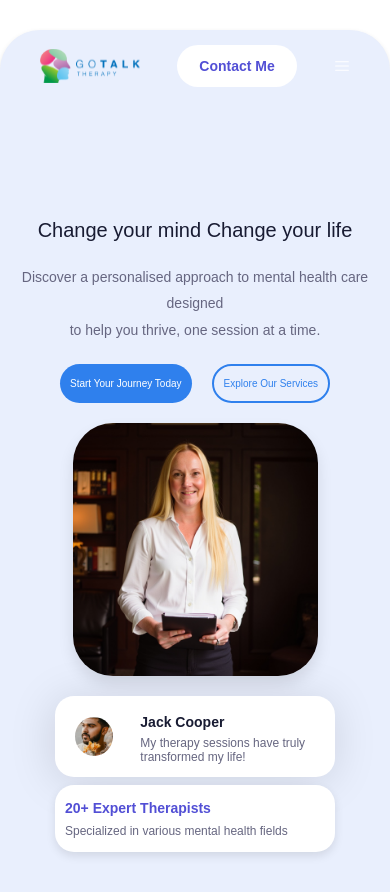
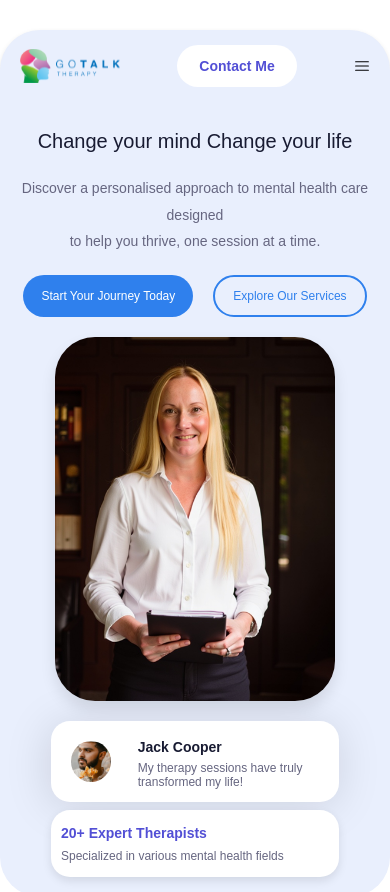
Before and after one commit to newcodemorning/go-Talk-therapy, a React (Create React App) app: page / in a window 390 px wide. Shown: the top 892 px of the page. Built offline with nearby package versions, Linux system fonts and the light colour scheme.

Commit message:
fix: improve responsive spacing and layout

```diff
--- a/src/styles/AboutHero.css
+++ b/src/styles/AboutHero.css
@@ -5,9 +5,12 @@
     justify-content: center;
     align-items: center;
     border-radius: 0 0 40px 40px;
+    /* FIX: was width:95%; margin-left:40px — use symmetric centering */
     width: 95%;
-    margin-left: 40px;
-    height: 100vh;
+    margin-left: auto;
+    margin-right: auto;
+    min-height: 80vh;
+    height: auto;
 }
 
 .about-content {
@@ -137,12 +140,18 @@
     background-color: #E0E0E0;
 }
 
-@media (max-width: 992px) {
+/* FIX: was 992px — aligned to 1024px to match navbar */
+@media (max-width: 1024px) {
     .about-hero-container {
         width: 100%;
         margin-left: 0;
+        margin-right: 0;
         padding: 0 40px;
-        height: 65vh;
+        /* FIX: was 65vh — use auto so content drives height */
+        min-height: 50vh;
+        height: auto;
+        padding-top: 40px;
+        padding-bottom: 40px;
     }
 
     .about-profile-section {
@@ -183,7 +192,10 @@
 
 @media (max-width: 768px) {
     .about-hero-container {
-        height: 100vh;
+        /* FIX: was height:100vh — use auto so content drives height */
+        min-height: 60vh;
+        height: auto;
+        padding: 30px 20px;
     }
 
     .contact-button .primary-button {
--- a/src/styles/CommonQuestions.css
+++ b/src/styles/CommonQuestions.css
@@ -74,10 +74,12 @@
 }
 
 .faq-question-text {
-    overflow: hidden;
-    text-overflow: ellipsis;
-    white-space: nowrap;
+    /* FIX: was white-space:nowrap — caused confirmed horizontal overflow at 1024px */
+    /* Allow question text to wrap naturally; ellipsis no longer needed */
     flex: 1;
+    min-width: 0;
+    word-break: break-word;
+    overflow-wrap: break-word;
 }
 .faq-icon {
     font-size: 18px;
--- a/src/styles/ContactForm.css
+++ b/src/styles/ContactForm.css
@@ -268,8 +268,9 @@
 
 
 @media (max-width: 480px) {
+    /* FIX: was width:108% — caused definite horizontal overflow on mobile */
     .contact-form button {
-        width: 108%;
+        width: 100%;
     }
 
     .form-row {
@@ -278,5 +279,4 @@
     .form-row .input-container {
         width: 100%;
     }
-
 }
--- a/src/styles/ContactHero.css
+++ b/src/styles/ContactHero.css
@@ -7,12 +7,13 @@
     justify-content: center;
     align-items: center;
     border-radius: 0 0 40px 40px;
+    /* FIX: was width:95%; margin-left:40px — use symmetric centering */
     width: 95%;
-    margin-left: 40px;
+    margin-left: auto;
+    margin-right: auto;
     height: 50vh;
     background-color: #E9EFFD;
     position: relative;
-
 }
 
 .contact-header-section {
@@ -47,12 +48,14 @@
 }
 
 
-@media (max-width:1080px) {
+/* FIX: was 1080px — aligned to 1024px to match navbar */
+@media (max-width: 1024px) {
     .contact-hero-container {
         width: 100%;
         margin-left: 0;
+        margin-right: 0;
+        padding: 0 20px;
     }
-
 }
 
 @media (max-width: 768px) {
--- a/src/styles/Hero.css
+++ b/src/styles/Hero.css
@@ -5,9 +5,12 @@
     justify-content: center;
     align-items: center;
     border-radius: 0 0 40px 40px;
+    /* FIX: was width:95%; margin-left:40px — use symmetric centering */
     width: 95%;
-    margin-left: 40px;
-    height: 85vh;
+    margin-left: auto;
+    margin-right: auto;
+    min-height: 85vh;
+    height: auto;
 }
 
 .hero_content {
@@ -295,7 +298,8 @@
     line-height: 24px;
 }
 
-@media (max-width: 1080px) {
+/* FIX: was 1080px — aligned to 1024px to match navbar breakpoint */
+@media (max-width: 1024px) {
 
     .profile-image,
     .background-shape.orange {
@@ -307,6 +311,7 @@
         width: 100%;
         padding: 0 40px;
         margin-left: 0;
+        margin-right: 0;
     }
 }
 
@@ -367,8 +372,13 @@
     .hero-container {
         width: 100%;
         margin-left: 0;
+        margin-right: 0;
         padding: 0 40px;
-        height: 100vh;
+        /* FIX: was height:100vh — causes excess dead space on tablet; use auto */
+        min-height: 80vh;
+        height: auto;
+        padding-top: 40px;
+        padding-bottom: 40px;
     }
 
     .header-section h1 {
@@ -426,7 +436,8 @@
     .contact-hero-container {
         width: 100%;
         margin-left: 0;
-        padding: 0 20px;
+        margin-right: 0;
+        padding: 20px 20px;
     }
 
     .header-section {
@@ -439,7 +450,8 @@
     .header-section .highlight {
         font-size: 24px;
         line-height: 1.4;
-        padding-top: 50px;
+        /* FIX: was padding-top:50px which added extra dead space */
+        padding-top: 20px;
     }
 
     .header-section p {
@@ -493,26 +505,50 @@
     .header-section p {
         font-size: 14px;
     }
+
     .profile-section .cards {
         margin-top: 0;
+        align-items: center;
     }
 
+    /* FIX: ensure profile section stacks vertically on small mobile */
     .profile-section {
         flex-direction: column;
+        width: 100%;
+        align-items: center;
     }
 
-    .profile-image,
+    /* FIX: use percentage + max-width instead of fixed px — prevent overflow */
+    .profile-image {
+        width: 80%;
+        max-width: 280px;
+        height: auto;
+        aspect-ratio: 1 / 1.3;
+        transform: none;
+    }
+
     .background-shape.orange {
-        width: 70%;
-        height: 30vh;
+        display: none;
     }
 
     .primary__button,
     .secondary__button {
-        font-size: 10px;
+        font-size: 12px;
+        padding: 10px 18px;
+    }
+
+    .buttons {
+        flex-wrap: wrap;
+        justify-content: center;
     }
 
     .hero-card.bottom {
         display: none;
     }
+
+    .hero-card.top-left,
+    .hero-card.top-right {
+        width: 90%;
+        max-width: 320px;
+    }
 }
--- a/src/styles/Nav.css
+++ b/src/styles/Nav.css
@@ -3,8 +3,10 @@
     background: #E9EFFD;
     padding: 20px 80px;
     margin-top: 30px;
+    /* FIX: was width:95%; margin-left:40px — replaced with symmetric centering */
     width: 95%;
-    margin-left: 40px;
+    margin-left: auto;
+    margin-right: auto;
     box-shadow: 0 2px 5px rgba(0, 0, 0, 0.1);
     z-index: 1000;
 }
@@ -120,7 +122,10 @@
     flex-direction: column;
     gap: 4px;
     cursor: pointer;
-    color: #fff !important;
+    /* FIX: color was #fff which made icon invisible on light background */
+    color: #333;
+    z-index: 1001;
+    position: relative;
 }
 
 .burger-icon .line {
@@ -133,7 +138,7 @@
 .close-icon {
     display: none;
     position: absolute;
-    top: 15px;
+    top: 20px;
     right: 20px;
     font-size: 24px;
     background: none;
@@ -142,11 +147,13 @@
     color: #333;
 }
 
-@media (max-width: 1080px) {
+/* FIX: was 1080px — lowered to 1024px so laptop viewport gets the full-width reset */
+@media (max-width: 1024px) {
     .n-wrapper {
         width: 100%;
         padding: 0 40px;
         margin-left: 0;
+        margin-right: 0;
     }
 }
 
@@ -156,47 +163,15 @@
     }
 }
 
-
+/* FIX: merged the two duplicate @media (max-width: 768px) blocks into one */
 @media (max-width: 768px) {
-    .n-menu {
-        z-index: 99999;
-        position: fixed;
-        top: 0;
-        right: -500%;
-        width: 250px;
-        height: 100vh;
-        background-color: #fff;
-        flex-direction: column;
-        justify-content: center;
-        align-items: center;
-        gap: 20px;
-        transition: right 0.3s ease;
-        box-shadow: -2px 0 5px rgba(0, 0, 0, 0.1);
+    .n-wrapper {
+        width: 100%;
+        padding: 0 20px;
+        margin-left: 0;
+        margin-right: 0;
     }
 
-    .n-btn {
-        position: static;
-        margin: 0;
-        padding: 7px 22px;
-    }
-
-    .n-menu.open {
-        right: 0;
-    }
-
-    .burger-icon {
-        display: flex;
-    }
-
-    .close-icon {
-        display: block;
-    }
-}
-
-
-
-
-@media (max-width: 768px) {
     .n-menu {
         z-index: 99999;
         position: fixed;
@@ -211,6 +186,12 @@
         gap: 20px;
         transition: right 0.3s ease-in-out;
         box-shadow: -2px 0 5px rgba(0, 0, 0, 0.1);
+    }
+
+    .n-btn {
+        position: static;
+        margin: 0;
+        padding: 7px 22px;
     }
 
     .n-menu.open {
--- a/src/styles/ServicesHero.css
+++ b/src/styles/ServicesHero.css
@@ -8,11 +8,12 @@
     justify-content: center;
     align-items: center;
     border-radius: 0 0 40px 40px;
+    /* FIX: was width:95%; margin-left:40px — use symmetric centering */
     width: 95%;
-    margin-left: 40px;
+    margin-left: auto;
+    margin-right: auto;
     height: 50vh;
     position: relative;
-
 }
 
 .services-header-section {
@@ -48,10 +49,12 @@
 }
 
 
-@media  (max-width: 992px){
+/* FIX: was 992px — aligned to 1024px to match navbar */
+@media (max-width: 1024px) {
     .services-hero-container {
         width: 100%;
         margin-left: 0;
+        margin-right: 0;
         padding: 0 20px;
     }
 }
```
